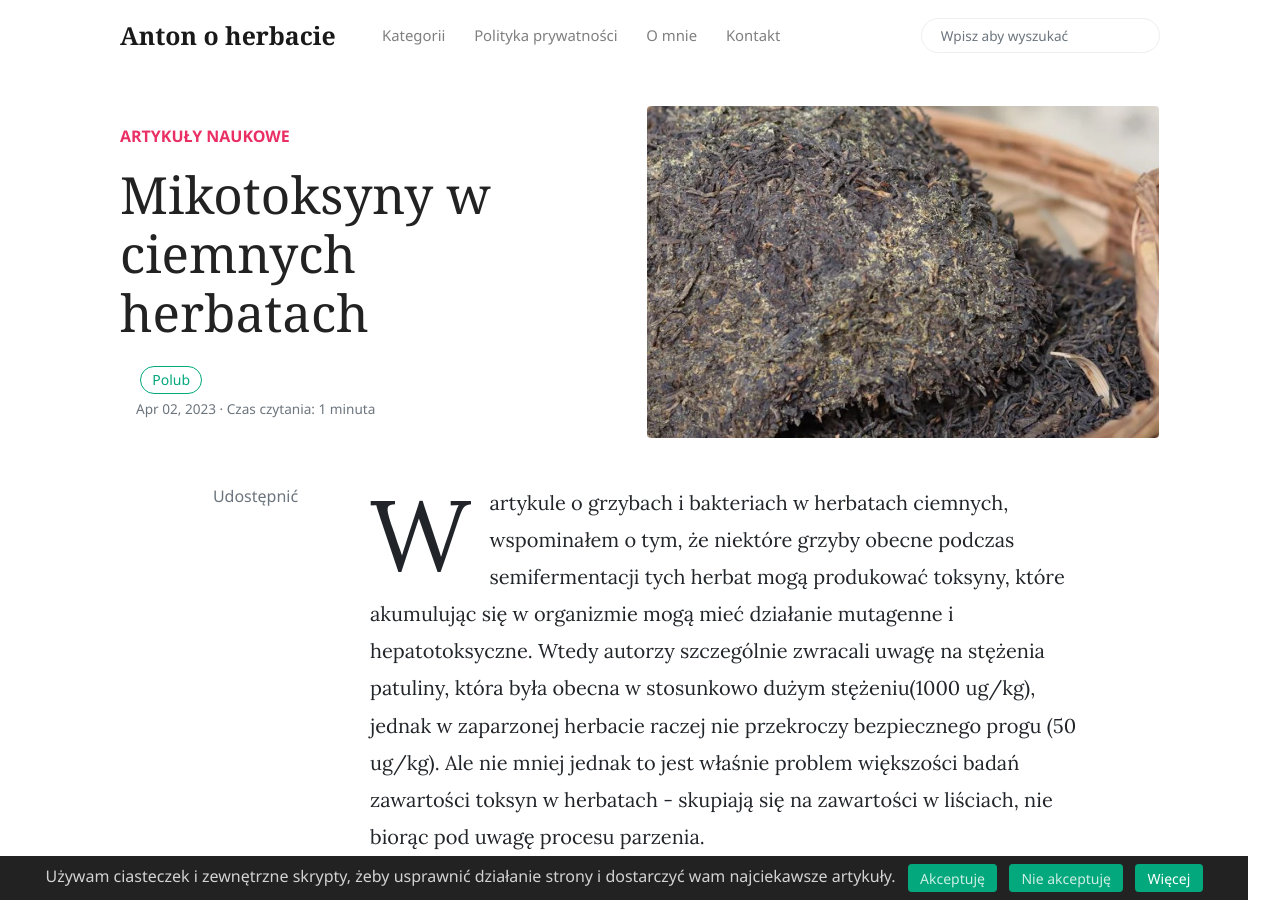
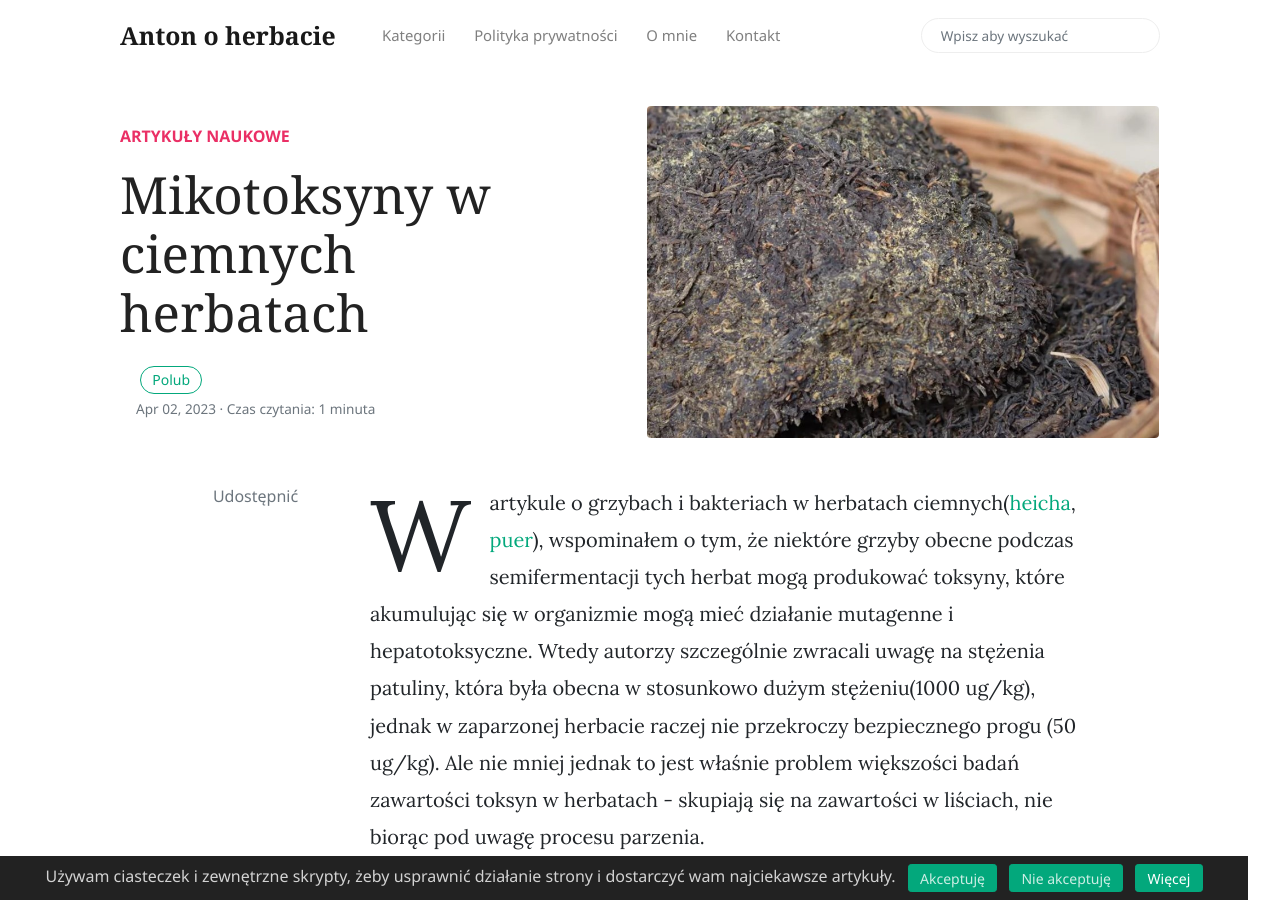
Before and after one commit to asiomchen/asiomchen.github.io, a Jekyll site: the page built from _posts/2023-04-02-alfotoksyny-w-ciemnych herbatach.md, in a window 1280 px wide and 900 px high. Built offline with Jekyll 4.4.1, drawn with Linux system fonts in a browser that asks for light colours; nearby versions of some CDN libraries; comment, search, counter and statistics services are not loaded.

Commit message:
Update 2023-04-02-alfotoksyny-w-ciemnych herbatach.md

```diff
--- a/_posts/2023-04-02-alfotoksyny-w-ciemnych herbatach.md
+++ b/_posts/2023-04-02-alfotoksyny-w-ciemnych herbatach.md
@@ -5,7 +5,7 @@ categories: [Artykuły naukowe]
 image: assets/images/2023/04/02/title.jpg
 tags: featured puer heicha
 ---
-W artykule o grzybach i bakteriach w herbatach ciemnych, wspominałem o tym, że niektóre grzyby obecne podczas semifermentacji tych herbat mogą produkować toksyny, które akumulując się w organizmie mogą mieć działanie mutagenne i hepatotoksyczne. Wtedy autorzy szczególnie zwracali uwagę na stężenia patuliny, która była obecna w stosunkowo dużym stężeniu(1000 ug/kg), jednak w zaparzonej herbacie raczej nie przekroczy bezpiecznego progu (50 ug/kg). Ale nie mniej jednak to jest właśnie problem większości badań zawartości toksyn w herbatach - skupiają się na zawartości w liściach, nie biorąc pod uwagę procesu parzenia.
+W artykule o grzybach i bakteriach w herbatach ciemnych([heicha](https://antonoherbacie.pl/grzyby-i-bakterie-w-herbatach-heicha/), [puer](https://antonoherbacie.pl/grzyby-i-bakterie-w-herbatach-puer/)), wspominałem o tym, że niektóre grzyby obecne podczas semifermentacji tych herbat mogą produkować toksyny, które akumulując się w organizmie mogą mieć działanie mutagenne i hepatotoksyczne. Wtedy autorzy szczególnie zwracali uwagę na stężenia patuliny, która była obecna w stosunkowo dużym stężeniu(1000 ug/kg), jednak w zaparzonej herbacie raczej nie przekroczy bezpiecznego progu (50 ug/kg). Ale nie mniej jednak to jest właśnie problem większości badań zawartości toksyn w herbatach - skupiają się na zawartości w liściach, nie biorąc pod uwagę procesu parzenia.
 
 Jednak w listopadzie 2022 w czasopiśmie  Food Chemistry pojawił się artykuł, gdzie autorzy próbują opisać proces uwalniania toksyn z rodziny aflatoksyn, uwzględniając parzenie.
 Aflatoksyny są wytwarzane przez niektóre  grzyby z rodziny *Aspergillus*, w warunkach wysokiej wilgotności i temperatury, właśnie jak ma to miejsce przy produkcji ciemnych herbat, aflatoksyny mogą oddziaływać z DNA, negatywnie wpływać na wątrobę, są też słabo rozpuszczalne w wodzie i przez to akumulują się w organizmie.
```
